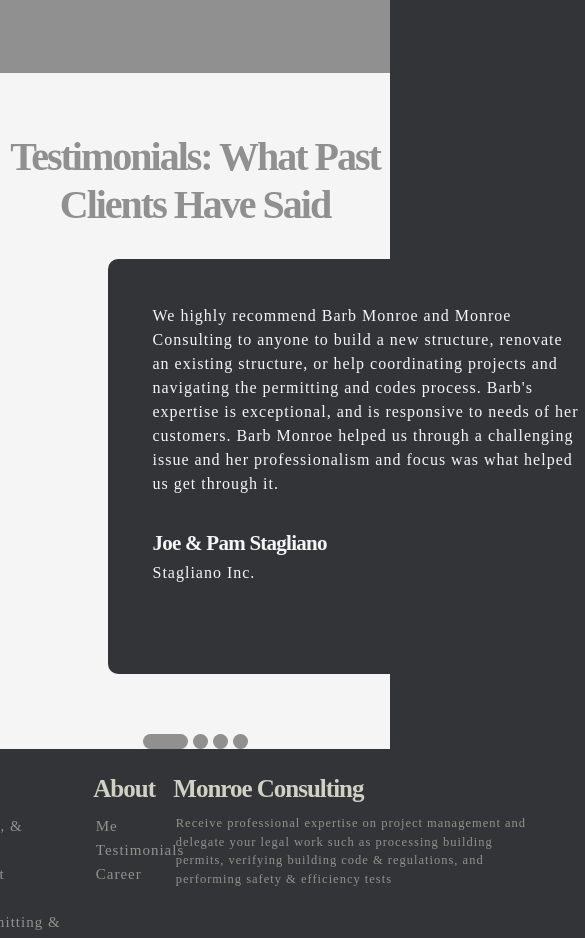
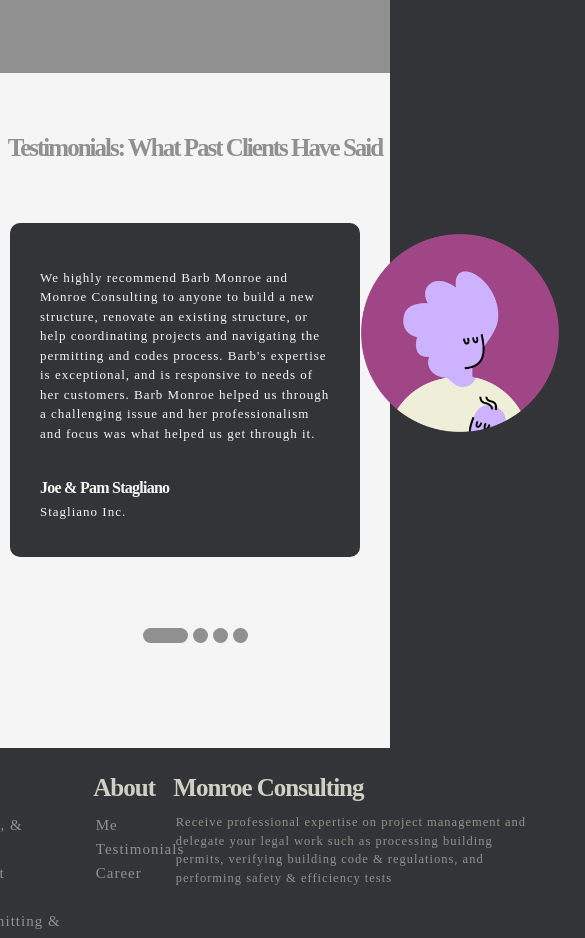
Before and after one commit to Caleb-Rogers/bmonroe-consulting, a Next.js app: page / in a window 390 px wide. Shown: the part 3920-4858 px from the top of the page, 585 px wide, since content can reach past the window. Built offline with nearby package versions, Linux system fonts and the light colour scheme.

Commit message:
Testimonials Manual Responsiveness
Using media queries, the testimonials section formats to fit the page depending on screen size. There's a better, more dynamic way to keep the testimonials centered as responsiveness changes.

```diff
--- a/src/components/ServicesPage/ServicesPage.css
+++ b/src/components/ServicesPage/ServicesPage.css
@@ -242,10 +242,6 @@ p {
     margin: 20px 8px 40px 0;
   }
 
-  .service-main-left h1 {
-    font-size: 2.8rem;
-  }
-
   .service-main-left p {
     font-size: 1.8rem;
   }
--- a/src/components/Testimonials/Testimonials.css
+++ b/src/components/Testimonials/Testimonials.css
@@ -28,12 +28,10 @@
 .test-container {
   display: flex;
   flex-direction: column;
-  margin-left: 25%;
-  width: 800px;
-  height: 425px;
-  top: 0;
-  left: 0;
-  z-index: 5;
+  align-items: center;
+  max-width: 3200px;
+  min-height: 375px;
+  margin: 3rem auto;
   overflow: hidden;
 }
 
@@ -44,15 +42,18 @@
 }
 
 .test-col {
-  width: 1000px;
+  width: 100%;
+  max-width: 1000px;
   height: 300px;
   position: relative;
+  margin: 0 auto;
 }
 
 .test-img {
   position: absolute;
   top: 0;
-  left: 51.5%;
+  left: 88.5%;
+  transform: translateX(-50%);
   height: 30rem;
 }
 
@@ -64,13 +65,13 @@
 .test-content {
   background: #333437;
   color: #f5f5f5;
-  width: 520px;
-  height: 415px;
+  max-width: 520px;
   position: absolute;
   top: 0;
-  right: 47%;
+  left: 50%;
+  transform: translateX(-50%);
   border-radius: 10px;
-  padding: 45px;
+  padding: 45px 30px 25px;
   z-index: 2;
 }
 
@@ -91,7 +92,6 @@
   display: flex;
   justify-content: center;
   align-items: center;
-  margin-top: 50px;
   gap: 5px;
 }
 
@@ -108,3 +108,66 @@
 .active {
   width: 45px;
 }
+
+@media (max-width: 1020px) {
+  .test-row {
+    margin-right: 20rem;
+  }
+}
+
+@media (max-width: 920px) {
+  .test-row {
+    margin-right: 40rem;
+  }
+}
+@media (max-width: 873px) {
+  .test-heading h2 {
+    font-size: 2.5rem;
+  }
+  .test-content p {
+    font-size: 1.3rem;
+  }
+  .test-content h3 {
+    font-size: 1.6rem;
+  }
+  .test-container {
+    min-height: 375px;
+    max-width: 3200px;
+  }
+  .test-row {
+    width: 3450px;
+    margin: 0 15rem 0 0;
+  }
+  .test-col {
+    width: 100%;
+    max-width: 1000px;
+  }
+  .test-img {
+    left: 85%;
+    height: 22rem;
+  }
+}
+
+@media (max-width: 750px) {
+  .test-row {
+    margin-right: 24rem;
+  }
+}
+
+@media (max-width: 750px) {
+  .test-content {
+    max-width: 350px;
+  }
+  .test-img {
+    left: 77.5%;
+  }
+  .test-row {
+    margin-right: 24rem;
+  }
+}
+
+@media (max-width: 630px) {
+  .test-row {
+    margin-right: 38rem;
+  }
+}
```
